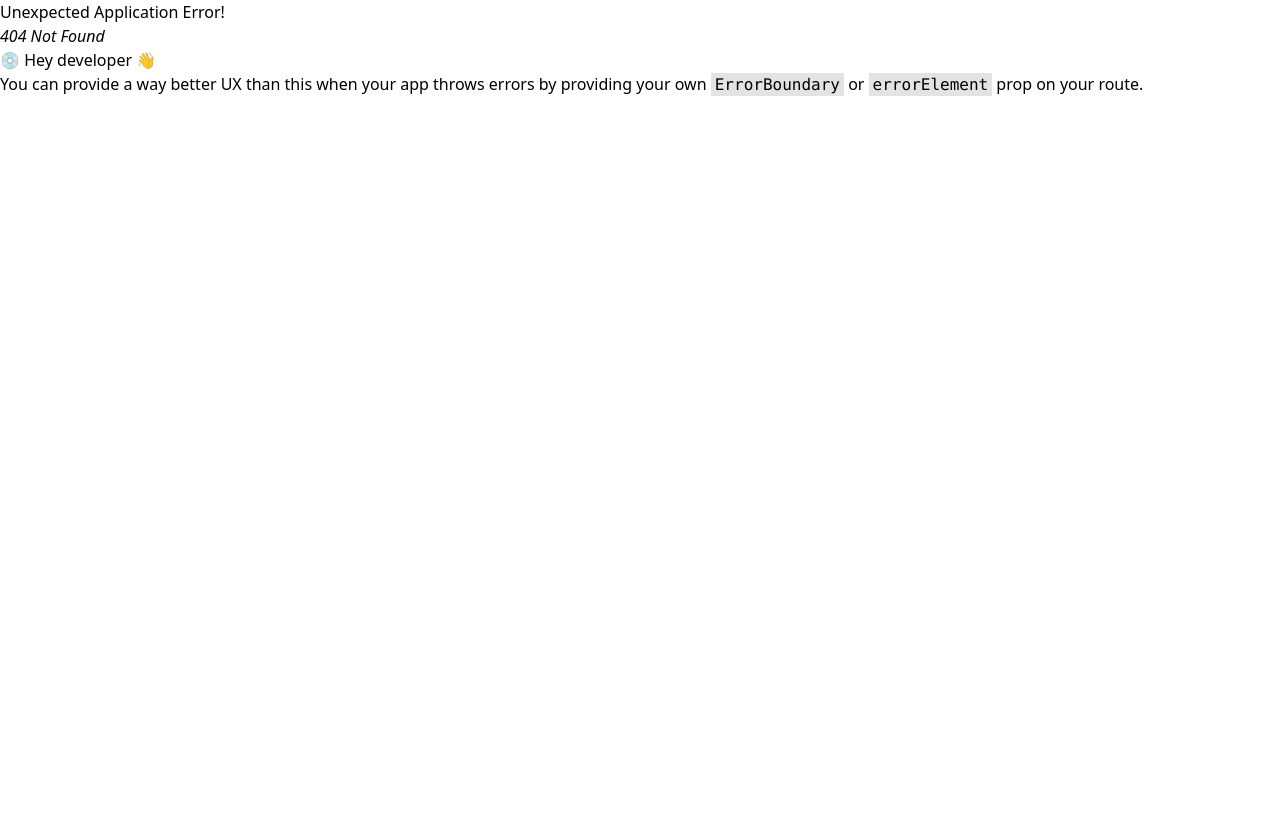
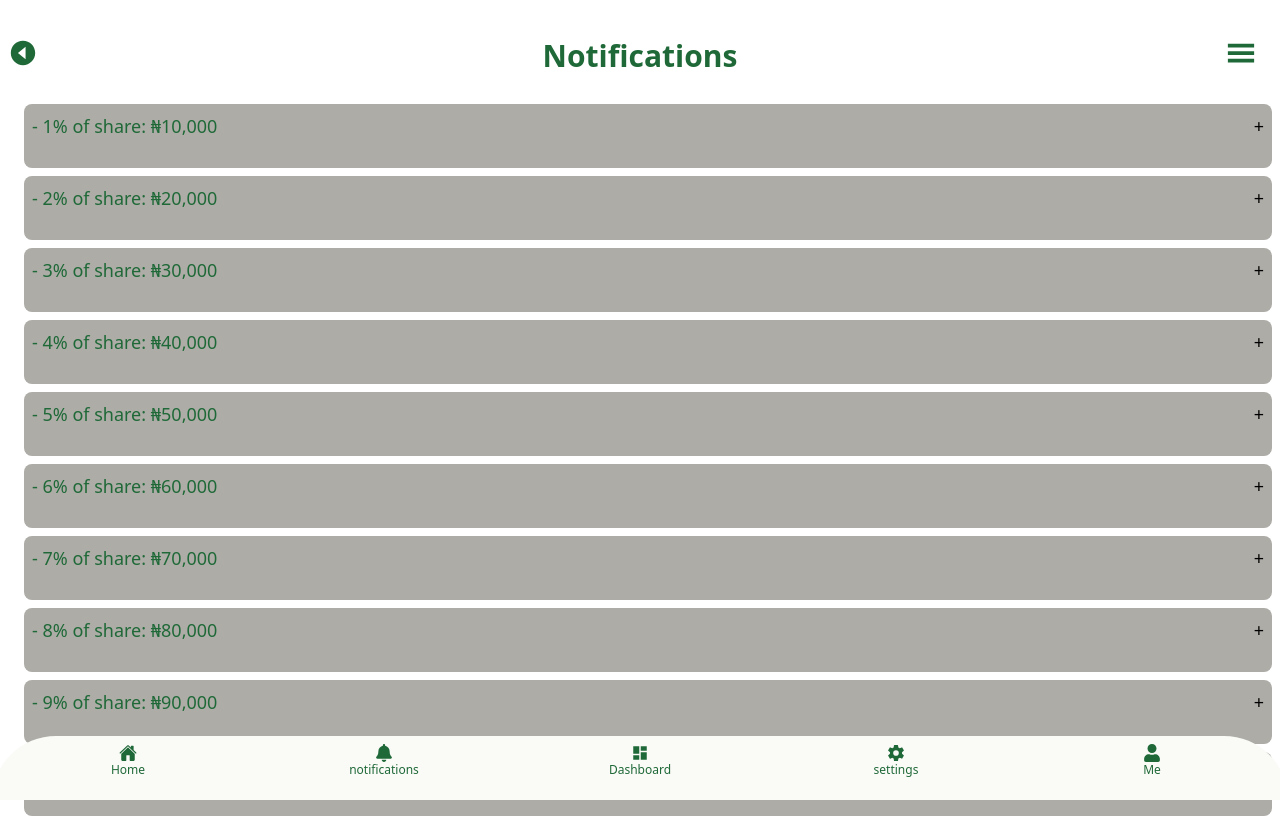
Before and after one commit to myconpeter/Waxmo, a React (Vite) app: page /home/shareinfo in a window 1280 px wide. Before the commit this address had no page. Before the commit the page ends 800 px from the top, so only its background shows below. Built offline with nearby package versions, Linux system fonts and the light colour scheme.

Commit message:
just some other things

```diff
--- a/src/App.jsx
+++ b/src/App.jsx
@@ -20,6 +20,8 @@ import Notifications from "./pages/notifications";
 import Dashboard from "./pages/dashboard";
 import Settings from "./pages/settings";
 import Me from "./pages/me";
+import Analysis from "./pages/analysis";
+import ShareInfo from "./pages/shareInfo";
 
 
 const router = createBrowserRouter(
@@ -37,6 +39,10 @@ const router = createBrowserRouter(
         <Route path="dashboard" element={<Dashboard />} />
         <Route path="settings" element={<Settings />} />
         <Route path="me" element={<Me />} />
+        <Route path="analysis" element={<Analysis />} />
+        <Route path="shareinfo" element={<ShareInfo />} />
+
+
 
 
       </Route>
--- /dev/null
+++ b/src/pages/analysis.jsx
@@ -0,0 +1,50 @@
+import Menu from '../components/menu'
+import { IoIosArrowDroprightCircle } from "react-icons/io";
+
+
+const Analysis = () => {
+    return (
+        <div className='bg-white w-full h-screen p-2'>
+            <Menu />
+
+            <div className='m-5 flex justify-between outline-2'>
+
+                <div className='h-fit w-fit bg-darkGray p-2 rounded-3xl flex flex-col items-center'>
+                    <p>Day</p>
+                    <p className='text-2xl'>5</p>
+                </div>
+                <div className='h-fit w-fit bg-darkGray p-2 rounded-3xl flex flex-col items-center'>
+                    <p>Day</p>
+                    <p className='text-2xl'>6</p>
+                </div>
+                <div className='h-fit w-fit bg-darkGray p-2 rounded-3xl flex flex-col items-center'>
+                    <p>Day</p>
+                    <p className='text-2xl'>7</p>
+                </div>
+                <div className='h-fit w-fit bg-overLay p-2 rounded-3xl flex flex-col items-center'>
+                    <p>Day</p>
+                    <p className='text-2xl'>8</p>
+                </div>
+                <div className='h-fit w-fit bg-darkGray p-2 rounded-3xl flex flex-col items-center'>
+                    <p>Day</p>
+                    <p className='text-2xl'>9</p>
+                </div>
+                <div className='h-fit w-fit bg-darkGray p-2 rounded-3xl flex flex-col items-center'>
+                    <p>Day</p>
+                    <p className='text-2xl'>10</p>
+                </div>
+                <div className='h-fit w-fit bg-darkGray p-2 rounded-3xl flex flex-col items-center'>
+                    <p>Day</p>
+                    <p className='text-2xl'>11</p>
+                </div>
+
+
+            </div>
+
+
+        </div>
+    )
+
+}
+
+export default Analysis
--- a/src/pages/dashboard.jsx
+++ b/src/pages/dashboard.jsx
@@ -42,7 +42,7 @@ const dashboard = () => {
 
                             <div className="flex justify-between">
                                 <FaArrowUp />
-                                <p>0-20%</p>
+                                <p>0.20%</p>
                             </div>
 
 
--- a/src/pages/settings.jsx
+++ b/src/pages/settings.jsx
@@ -9,7 +9,7 @@ const settings = () => {
 
             <div className='mt-8'>
                 <div className=' flex items-center justify-between h-16 w-full bg-darkGray rounded-xl  p-3 '>
-                    <p className='text-overLay font-semibold text-xl '>Update Password</p>
+                    <p className='text-overLay font-semibold text-xl '>Update Name</p>
 
                     <IoIosArrowDroprightCircle className='text-overLay' />
 
@@ -23,14 +23,14 @@ const settings = () => {
 
                 </div>
                 <div className=' flex items-center justify-between h-16 w-full bg-darkGray  mt-8 rounded-xl  p-3 '>
-                    <p className='text-overLay font-semibold text-xl '>Update Password</p>
+                    <p className='text-overLay font-semibold text-xl '>Update Moblile Number</p>
 
                     <IoIosArrowDroprightCircle className='text-overLay' />
 
 
                 </div>
                 <div className=' flex items-center justify-between h-16 w-full bg-darkGray  mt-8 rounded-xl  p-3 '>
-                    <p className='text-overLay font-semibold text-xl '>Update Password</p>
+                    <p className='text-overLay font-semibold text-xl '>Update Account Details</p>
 
                     <IoIosArrowDroprightCircle className='text-overLay' />
 
--- /dev/null
+++ b/src/pages/shareInfo.jsx
@@ -0,0 +1,105 @@
+import { useState } from "react";
+import Menu from '../components/menu'
+
+const ShareInfo = () => {
+
+    const [selected, setSelected] = useState(null)
+
+    const toggle = (i) => {
+        console.log(i)
+
+        if (selected === i) {
+            return setSelected(null)
+
+        }
+
+        setSelected(i)
+    }
+
+
+    return (
+        <div className='mt-2 p-2'>
+            <Menu />
+
+
+
+            {data.map((item) => (
+                <div className='mt-2 ml-4 bg-darkGray d p-2 rounded-lg' key={item.id}>
+
+                    <div className="flex text-lg font-medium text-red-500 dark:text-green-500 justify-between items-center cursor-pointer" onClick={() => toggle(item.id)}>
+                        <h3 className='text-overLay'>{item.title}</h3>
+
+                        <span>{selected === item.id ? '-' : '+'}</span>
+
+                    </div>
+
+
+
+                    <p className={selected === item.id ? 'text-black text-lg mt-5' : 'text-white text-lg mt-5 overflow-hidden max-h-0'}>{item.description} </p>
+
+                </div>
+            ))}
+
+        </div>
+    )
+}
+
+
+
+const data = [
+    {
+        id: 1,
+        title: "- 1% of share: ₦10,000",
+        description: " - Buying a share of 1% makes you WaxMo limited partner, and you are entitled to recieve dividend at the end a 30 days. Worth up to 20% - 40% of initial capital. Duration of shares is 180 days "
+    },
+
+    {
+        id: 2,
+        title: "- 2% of share: ₦20,000",
+        description: " - Buying a share of 2% makes you WaxMo limited partner, and you are entitled to recieve dividend at the end a 30 days. Worth up to 20% - 40% of initial capital. Duration of shares is 180 days "
+    },
+
+    {
+        id: 3,
+        title: "- 3% of share: ₦30,000",
+        description: " - Buying a share of 3% makes you WaxMo limited partner, and you are entitled to recieve dividend at the end a 30 days. Worth up to 20% - 40% of initial capital. Duration of shares is 180 days "
+    },
+
+    {
+        id: 4,
+        title: "- 4% of share: ₦40,000",
+        description: " - Buying a share of 4% makes you WaxMo limited partner, and you are entitled to recieve dividend at the end a 30 days. Worth up to 20% - 40% of initial capital. Duration of shares is 180 days "
+    },
+    {
+        id: 5,
+        title: "- 5% of share: ₦50,000",
+        description: " - Buying a share of 5% makes you WaxMo limited partner, and you are entitled to recieve dividend at the end a 30 days. Worth up to 20% - 40% of initial capital. Duration of shares is 180 days "
+    },
+    {
+        id: 6,
+        title: "- 6% of share: ₦60,000",
+        description: " - Buying a share of 6% makes you WaxMo limited partner, and you are entitled to recieve dividend at the end a 30 days. Worth up to 20% - 40% of initial capital. Duration of shares is 180 days "
+    },
+    {
+        id: 7,
+        title: "- 7% of share: ₦70,000",
+        description: " - Buying a share of 7% makes you WaxMo limited partner, and you are entitled to recieve dividend at the end a 30 days. Worth up to 20% - 40% of initial capital. Duration of shares is 180 days "
+    },
+    {
+        id: 8,
+        title: "- 8% of share: ₦80,000",
+        description: " - Buying a share of 8% makes you WaxMo limited partner, and you are entitled to recieve dividend at the end a 30 days. Worth up to 20% - 40% of initial capital. Duration of shares is 180 days "
+    },
+    {
+        id: 9,
+        title: "- 9% of share: ₦90,000",
+        description: " - Buying a share of 9% makes you WaxMo limited partner, and you are entitled to recieve dividend at the end a 30 days. Worth up to 20% - 40% of initial capital. Duration of shares is 180 days "
+    },
+    {
+        id: 10,
+        title: "- 10% of share: ₦100,000",
+        description: " - Buying a share of 10% makes you WaxMo limited partner, and you are entitled to recieve dividend at the end a 30 days. Worth up to 20% - 40% of initial capital. Duration of shares is 180 days "
+    }
+]
+
+export default ShareInfo
```
